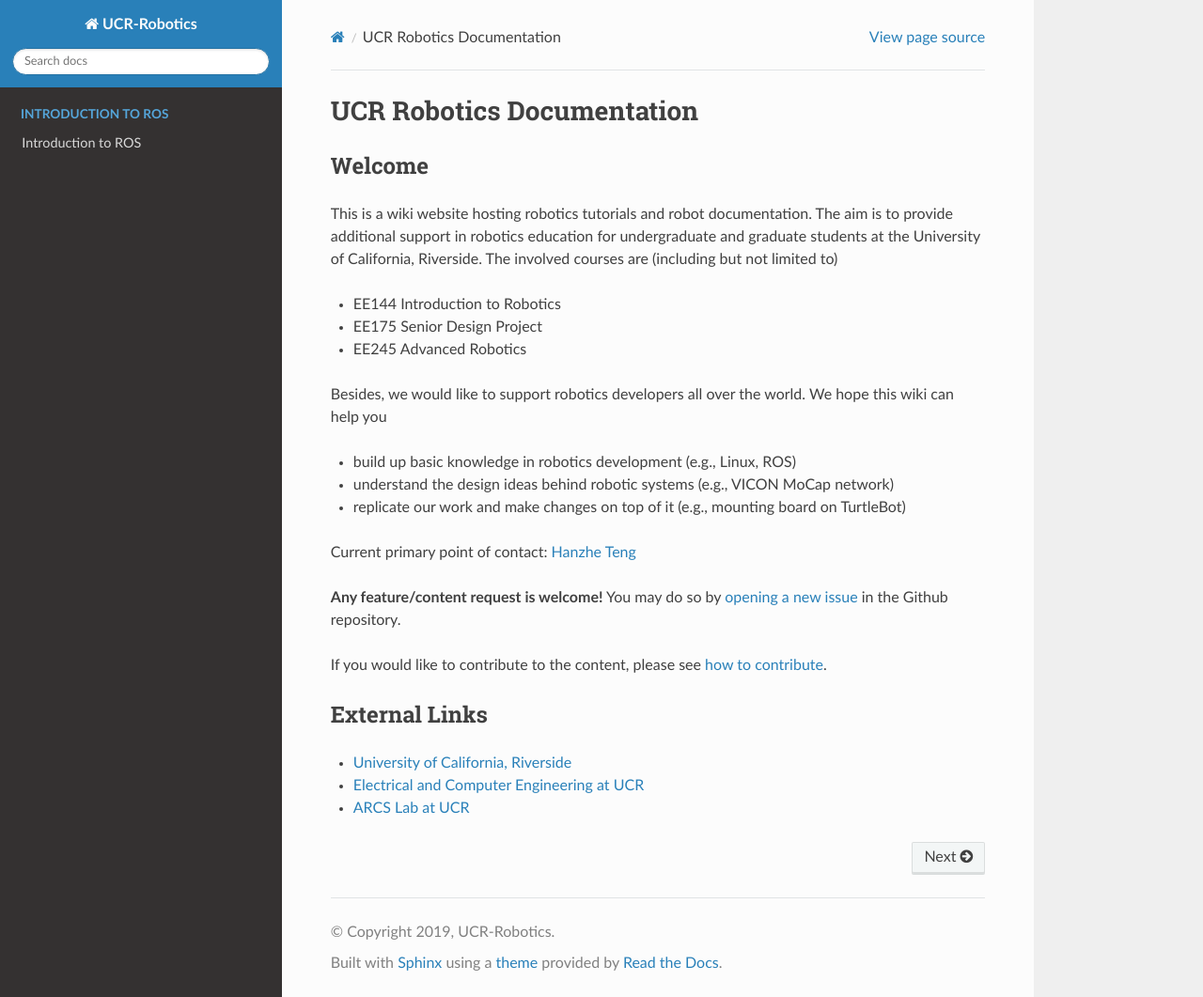
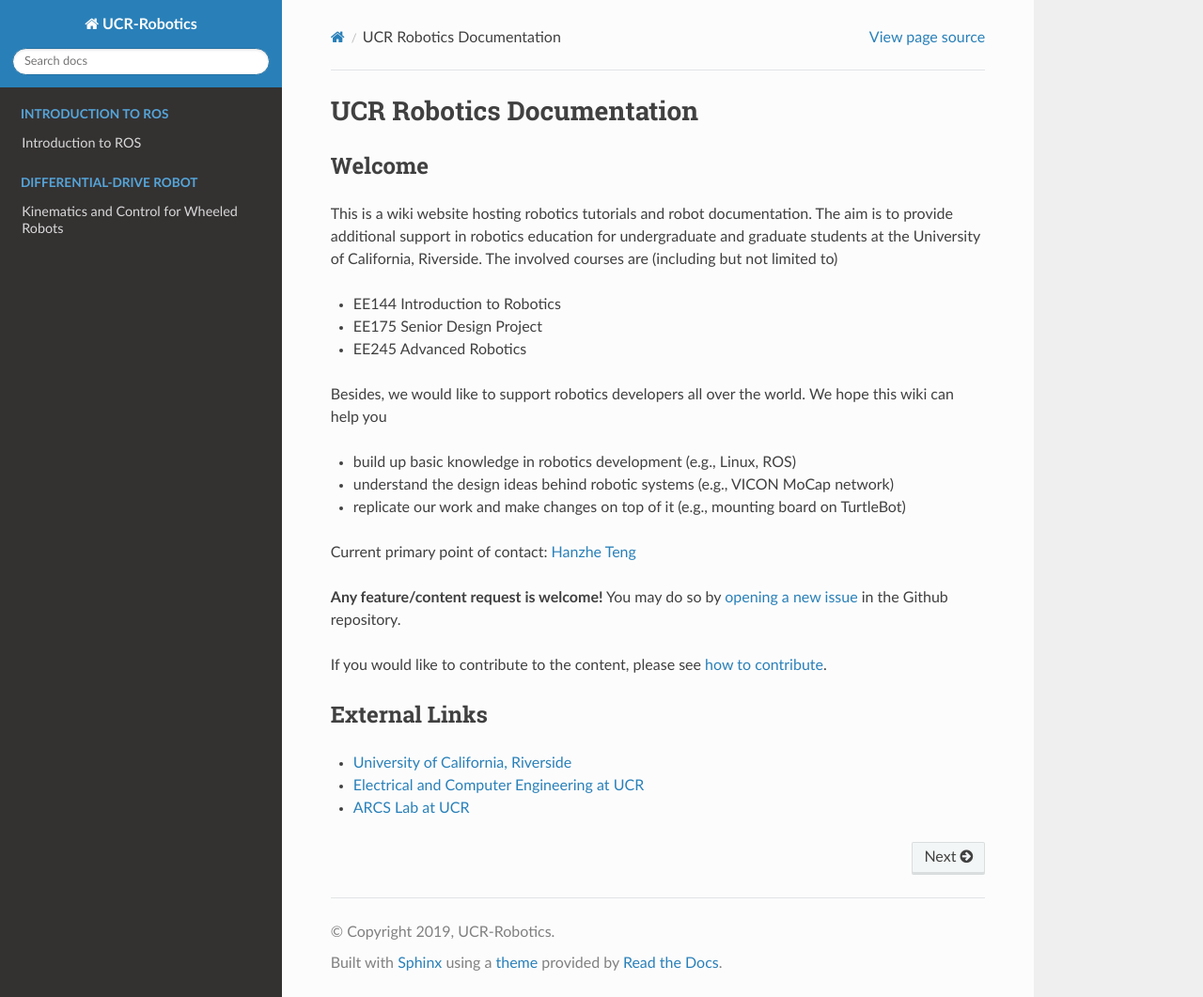
Before and after one commit to UCR-Robotics/UCR-Robotics, a Sphinx documentation site: the page built from docs/index.rst, in a window 1280 px wide and 1061 px high. Shown: the whole window at 94% size. Built offline with Sphinx 7.4.7 and the Read the Docs theme 2.0.0, drawn with Linux system fonts in a browser that asks for light colours.

Commit message:
Add differential-drive robot

```diff
--- a/docs/index.rst
+++ b/docs/index.rst
@@ -60,15 +60,15 @@ please see `how to contribute <contribute.html>`_.
 
     intro_ros
 
+
+.. toctree::
+    :maxdepth: 2
+    :hidden:
+    :caption: Differential-Drive Robot
+
+    tbot/moRbt
+
 ..
-   .. toctree::
-       :maxdepth: 2
-       :hidden:
-       :caption: Differential-Drive Robot
-
-       tbot/moRbt
-
-
    .. toctree::
        :maxdepth: 2
        :hidden:
```
